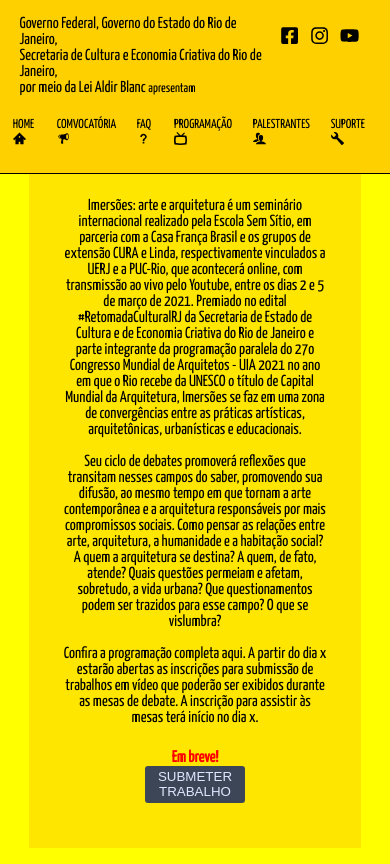
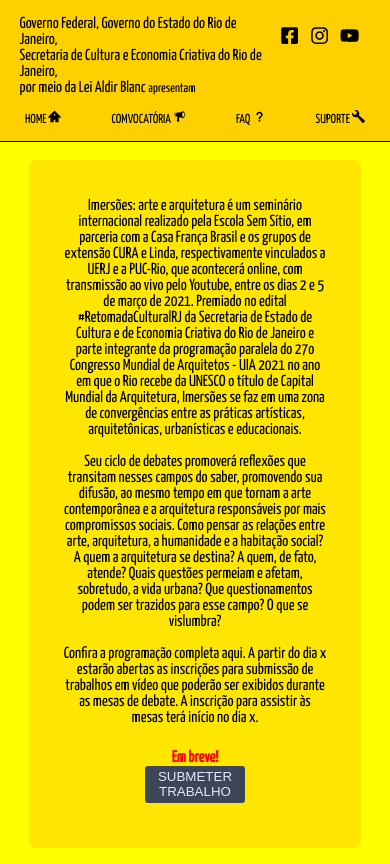
Before and after one commit to hiagoptk/iaa-seminario, a Next.js app in the folder web/: page / in a window 390 px wide. Built offline with nearby package versions, Linux system fonts and the light colour scheme.

Commit message:
Navbar final

```diff
--- a/web/components/Navbar.js
+++ b/web/components/Navbar.js
@@ -23,8 +23,6 @@
                     <li> <a href='/'>HOME <ImHome2 className='navIcon' /> </a></li>
                     <li> <a href='/convoc'>COMVOCATÓRIA <IoIosMegaphone className='navIcon'/> </a></li>
                     <li> <a href='/faq'>FAQ <IoMdHelp className='navIcon'/> </a></li>
-                    <li> <a href='/programs'> PROGRAMAÇÃO <ImTv className='navIcon'/>  </a></li>
-                    <li> <a href='/palestrantes'>PALESTRANTES <ImUsers className='navIcon'/> </a></li>
                     <li> <a href='/help'>SUPORTE <ImWrench className='navIcon'/> </a></li>
                 </ul>
 
--- a/web/pages/index.js
+++ b/web/pages/index.js
@@ -26,7 +26,7 @@
 
                     <div id='sub'>
                         <h3>Em breve!</h3>
-                        <button> SUBMETER TRABALHO </button>
+                        <button disabled > SUBMETER TRABALHO </button>
                     </div>
                 </div>
 
--- a/web/styles/globals.css
+++ b/web/styles/globals.css
@@ -58,6 +58,7 @@
     display: flex;
     align-items: baseline;
     justify-content: space-between;
+    align-items: center;
 }
 
 li a {
@@ -112,6 +113,8 @@
     height: auto;
     background-color: #ffffff18;
     padding: 25px;
+    margin-bottom: 1rem;
+    border-radius: 0.45rem;
 
     display: flex;
     flex-direction: column;
@@ -166,7 +169,7 @@
     }
 
     nav ul {
-        padding: 0.5rem 0.5rem;
+
         width: 100vw;
         display: flex;
         justify-content: space-around;
@@ -175,12 +178,25 @@
         font-size: small;
     }
 
+    ul li {
+        width: auto;
+        height: 1rem;
+        padding: 0 0.5rem;
+
+
+        display: flex;
+        flex-direction: row;
+
+        justify-content: center;
+        align-items: center;
+    }
+
 
     .box {
-    width: 85vw;
+        width: 85vw;
 
-    background-color: #ff73002d;
-    padding: 30px 25px;
+        background-color: #ff73002d;
+        padding: 30px 25px;
 
 
     }
```
